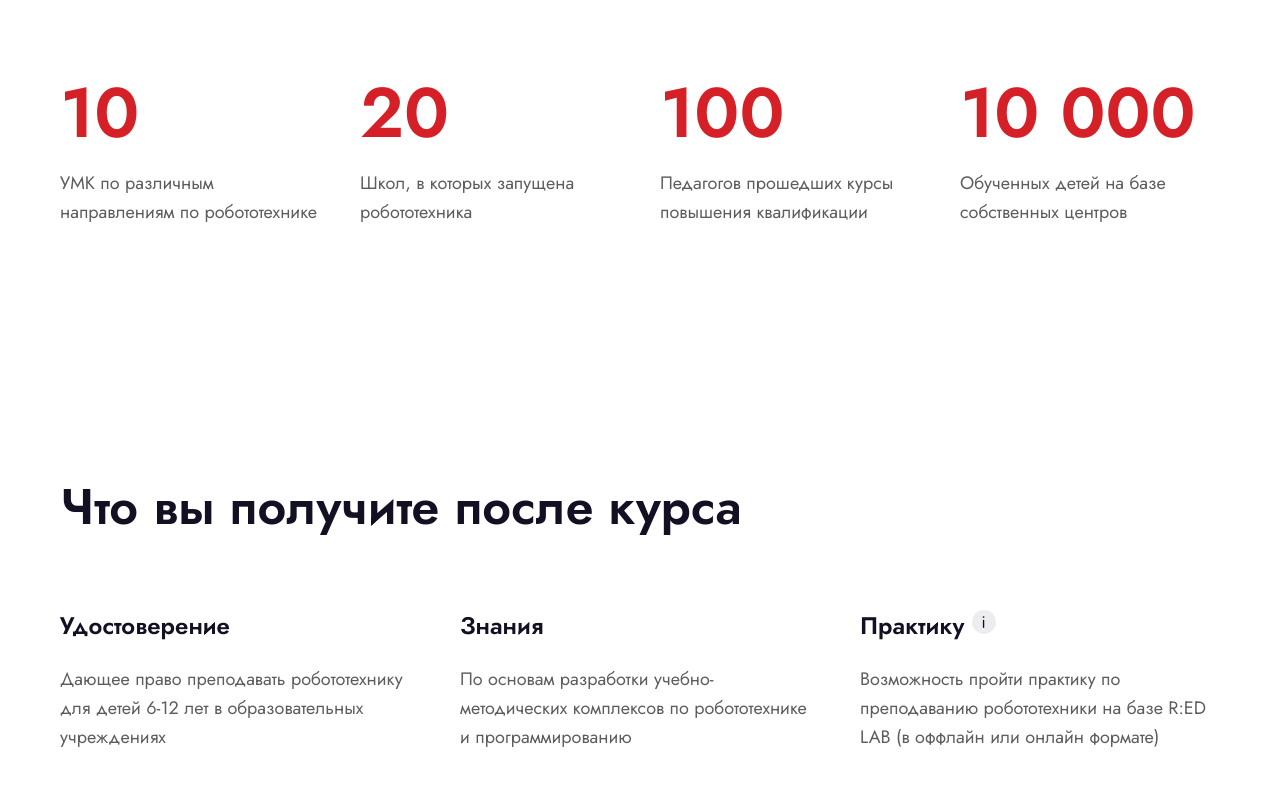
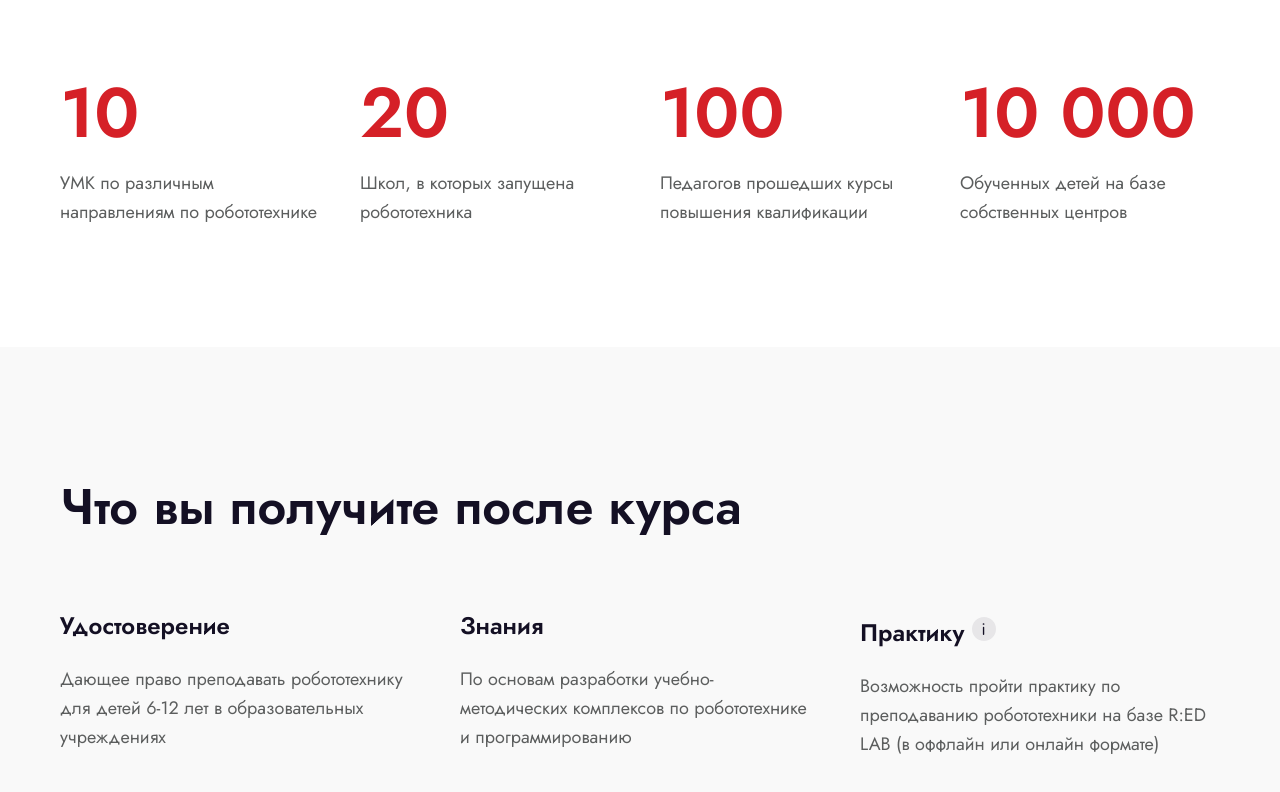
Before and after one commit to KekesCom/Robo-School, a website built with webpack: page public/index.html in a window 1280 px wide. Shown: the part 1347-2139 px from the top of the page. Built offline with nearby package versions, Linux system fonts and the light colour scheme.

Commit message:
Правка стилей и структуры

```diff
--- a/public/index.html
+++ b/public/index.html
@@ -81,13 +81,13 @@
             <div class="benefits__block benefits-block">
               <h3 class="benefits-block__title">
                 Практику
-                <div class="tooltip">
+                <span class="tooltip">
                   <svg class="tooltip__icon" width="24" height="24" viewBox="0 0 24 24" fill="none" xmlns="http://www.w3.org/2000/svg">
                     <path d="M24 12C24 18.6274 18.6274 24 12 24C5.37258 24 0 18.6274 0 12C0 5.37258 5.37258 0 12 0C18.6274 0 24 5.37258 24 12Z" fill="#141024" fill-opacity="0.08" />
                     <path d="M11.5488 7.8695C10.9552 7.8695 10.6584 7.5895 10.6584 7.0295C10.6584 6.4807 10.9552 6.2063 11.5488 6.2063C12.1424 6.2063 12.4392 6.4807 12.4392 7.0295C12.4392 7.5895 12.1424 7.8695 11.5488 7.8695ZM11.5488 18.0839C11.1008 18.0839 10.8768 17.8375 10.8768 17.3447V10.4735C10.8768 9.9919 11.1008 9.7511 11.5488 9.7511C12.008 9.7511 12.2376 9.9919 12.2376 10.4735V17.3447C12.2376 17.8375 12.008 18.0839 11.5488 18.0839Z" fill="#141024" />
                   </svg>
-                  <div class="tooltip__text">При наличии свободных мест</div>
-                </div>
+                  <span class="tooltip__text">При наличии свободных мест</span>
+                </span>
               </h3>
               <div class="benefits-block__description">Возможность пройти практику по преподаванию робототехники на базе R:ED LAB (в оффлайн или онлайн формате)</div>
             </div>
--- a/src/app/styles/scss/_benefits.scss
+++ b/src/app/styles/scss/_benefits.scss
@@ -1,5 +1,5 @@
 .benefits {
-  background-color: $color-light;
+  background-color: #f9f9f9;
 
   &__title {
     font-weight: $font-weight-semibold;
--- a/src/app/styles/scss/_tooltip.scss
+++ b/src/app/styles/scss/_tooltip.scss
@@ -1,38 +1,27 @@
 .tooltip {
   position: relative;
-  display: inline-block;
+  padding: 10px 10px 10px 0;
+  display: inline-flex;
+  align-items: center;
+  justify-content: center;
   cursor: help;
-
-  &__icon {
-    position: relative;
-    cursor: help;
-    z-index: 1;
-  }
 
   &__text {
     display: none;
     position: absolute;
     bottom: 45px;
     left: 0;
+    width: 251px;
     padding: 14px 12px;
-    border: 1px solid rgba($color-gray, 0.2);
+    box-shadow: 0 2px 8px 0 #1410241a;
     border-radius: 5px;
     font-size: 16px;
     font-weight: $font-weight-regular;
     color: $color-dark-blue;
-    text-wrap: nowrap;
-    border-top: none;
-  }
-  &:hover &__text {
-    display: block;
+    justify-content: center;
   }
 
-  &::before {
-    content: '';
-    position: absolute;
-    top: -10px;
-    right: -5px;
-    bottom: -5px;
-    left: -5px;
+  &:hover &__text {
+    display: flex;
   }
 }
```
